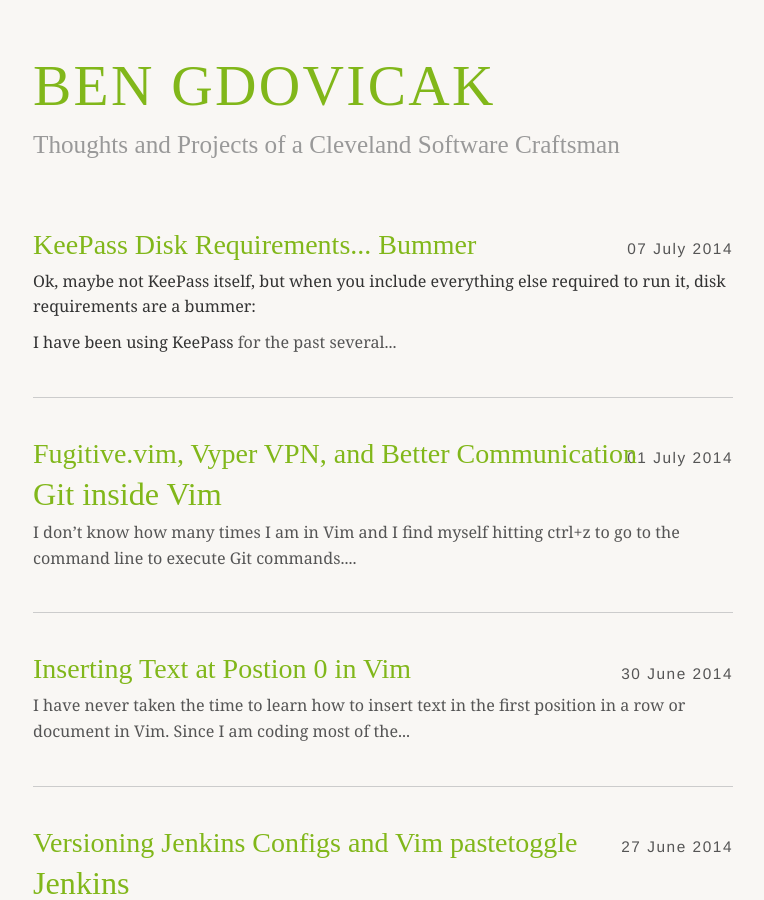
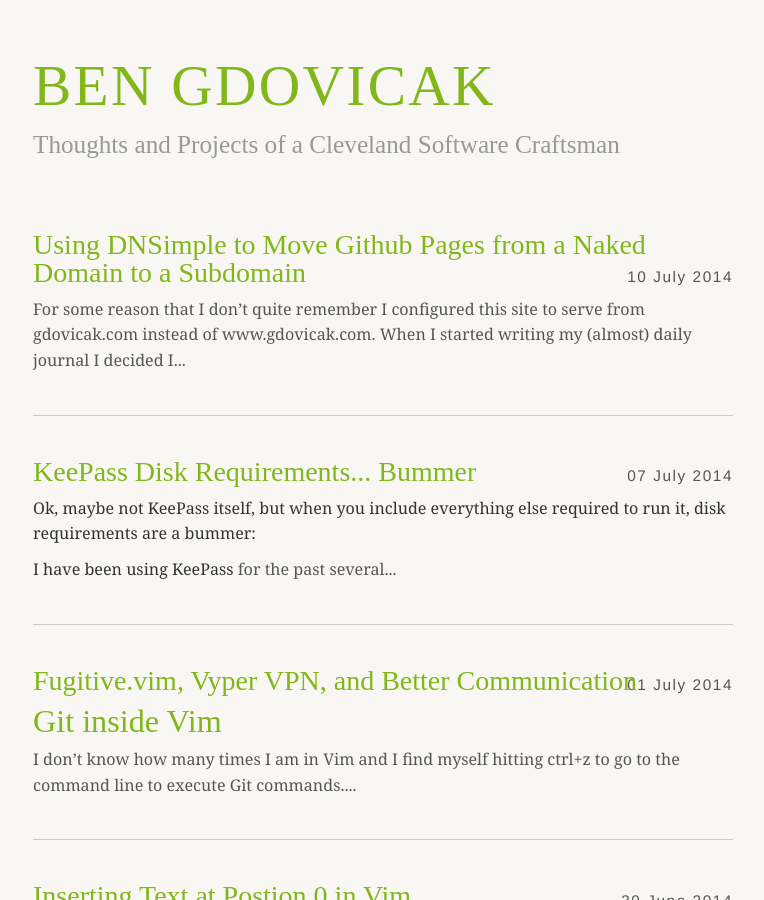
Before and after one commit to gdovicak/gdovicak.github.io, a Jekyll site: the page built from index.html, in a window 1280 px wide and 900 px high. Shown: the whole window, without its empty margins (257-1021 px from the left). Built offline with Jekyll 4.4.1, drawn with Linux system fonts in a browser that asks for light colours; some web fonts are replaced; Markdown is read by kramdown in place of the engine named in the settings; the list of posts is cut into pages by our own code; some of the changed lines change nothing that is shown; some of the changed text lies outside the part shown.

Commit message:
Moved dnsimple post from drafts to posts

```diff
--- a/_drafts/Using-DNSimple-to-Move-Github-Pages-From-Naked-to-subdomain.markdown
+++ b/_posts/2014-07-10-Using-DNSimple-to-Move-Github-Pages-From-Naked-to-subdomain.markdown
@@ -1,27 +1,26 @@
 ---
 layout: post_page
 title:  "Using DNSimple to Move Github Pages from a Naked Domain to a Subdomain"
+date:   2014-07-10 22:00:00
 categories: Journal DNSimple Github-Pages
 ---
 
 
-For some reason that I don't remember I configured this site to serve from gdovicak.com instead of www.gdovicak.com. When I started writing my (almost) daily journal I decided I wanted the content to be served from www. There is no technical reason for this, I just preferred the www over the naked.
+For some reason that I don't quite remember I configured this site to serve from gdovicak.com instead of www.gdovicak.com. When I started writing my (almost) daily journal I decided I wanted the content to be served from www. There is no technical reason for this, I just preferred the www over the naked.
 
-
+<br />
+###Steps to Migrate
 1. I updated CNAME file in the root of the jekyll to point to www.gdovicak.com. This file is required by Github Pages as stated [here](https://help.github.com/articles/adding-a-cname-file-to-your-repository).
 
 2. I logged into [DNSimple](http://www.dnsimple.com) (my favorite DNS management app) and deleted the domain redirect record I previously had in there to redirect all requests to www.gdovicak.com to gdovicak.com. The [domain redirect](http://support.dnsimple.com/articles/redirect/) feature of [DNSimple](http://www.dnsimple.com) is one of my favorite features of the service. It has saved me on numerous occasions. This specific occassion if only one of several.
 
 3. I deleted the A record I had previously created that pointed to github. I set this up a while ago as an A record. If you use the DNSimple "Service" feature to add Github Pages DNS to your domain it will now use an ALIAS record and point to the naked domain. ADD IMAGE OF ALIAS RECORD
 
-4.
+4.I then added a redirect record for the naked domain to point to the www domain so all of my links were not broken.
 
+<br />
+###Final Settings
+<img src="/assets/images/gdovicak_dnsimple.png" />
 
-
-
-
-1) Update CNAME file -> inlcude link to instruction. I would do this first because this step seemed to take the longest to propogate.
-2) Log in to dnsimple admin panel add cname ( I had to remove the redirect from www -> naked)
-3) Remove A record.
-4) Add redirect from naked to www.
-5) Party!
+<br />
+This process isn't very difficult but hopefully someone can get a bit of information out of this post to help them solve a problem.
```
